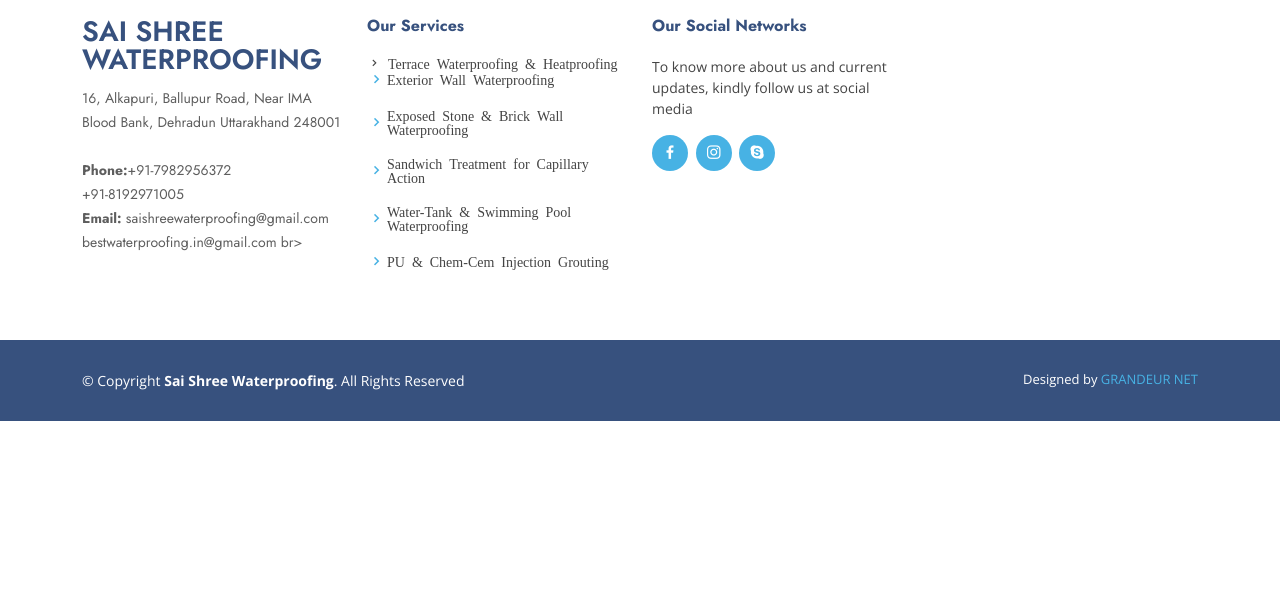
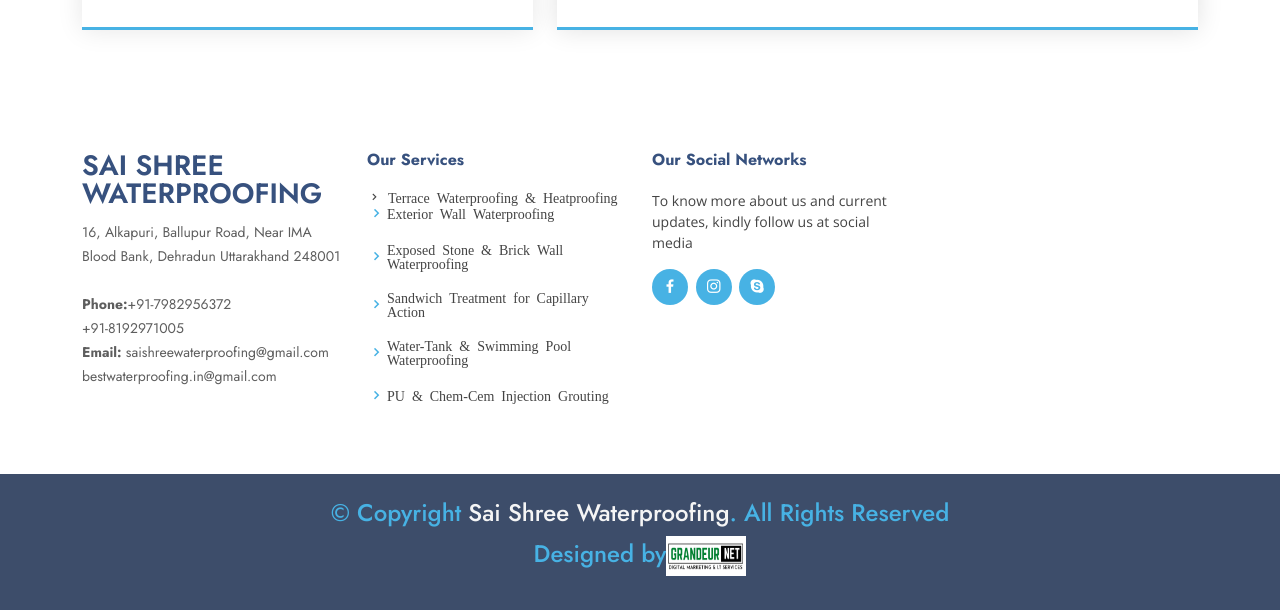
Before and after one commit to K-a-j-a-l/Sai-Shree-Waterproofing, a plain HTML site: page contact.html in a window 1280 px wide. Shown: the part 1014-1624 px from the top of the page. Before the commit the page ends 1435 px from the top, so only its background shows below. Drawn offline with nearby package versions, Linux system fonts and the light colour scheme.

Commit message:
Fix changes

```diff
--- a/assets/css/style.css
+++ b/assets/css/style.css
@@ -1878,6 +1878,19 @@
     transition: 0.3s;
 }
 
+.Design-section {
+    background-color: #3D4D6A;
+    color: #47b2e4;
+    padding: 2% 2%;
+    text-align: center;
+    display: flex;
+    justify-content: space-evenly
+}
+
+.Design-section h1 {
+    font-size: 150%;
+}
+
 @media (max-width: 768px) {
     #footer .footer-bottom {
         padding-top: 20px;
--- a/contact.html
+++ b/contact.html
@@ -27,11 +27,11 @@
 
     <!-- Template Main CSS File -->
     <link href="assets/css/style.css" rel="stylesheet">
-    <title>Sai waterproofing</title>
+    <title>Sai Shree waterproofing</title>
 </head>
 
 <body>
-    <header id="header" class="fixed-top" style="background:#3D4D6A">
+    <header id="header" style="background:#3D4D6A">
         <div class="container d-flex align-items-center">
             <a class="logo me-auto" href="index.html">
                 <img src="assets/img/Sai Shree Waterproofing Logo.jpg" class="responsive">
@@ -39,10 +39,10 @@
             </a>
             <nav id="navbar" class="navbar">
                 <ul>
-                    <li><a class="nav-link scrollto active" href="index.html">Home</a></li>
+                    <li><a class="nav-link scrollto" href="index.html">Home</a></li>
                     <li><a class="nav-link scrollto" href="About.html">About</a></li>
                     <li><a class="nav-link scrollto" href="Service.html">Services</a></li>
-                    <li><a class="nav-link scrollto" href="contact.html">Contact</a></li>
+                    <li><a class="nav-link scrollto active" href="contact.html">Contact</a></li>
                     <li><a class="nav-link scrollto" href="teams.html">Testimonials</a></li>
                     <li><a class="getstarted scrollto" href="contact.html">Get Started</a></li>
                 </ul>
@@ -144,7 +144,7 @@
                             <br><br>
                             <strong>Phone:</strong>+91-7982956372<br> +91-8192971005
                             <br>
-                            <strong>Email:</strong> saishreewaterproofing@gmail.com<br> bestwaterproofing.in@gmail.com br>
+                            <strong>Email:</strong> saishreewaterproofing@gmail.com<br> bestwaterproofing.in@gmail.com
                         </p>
                     </div>
 
@@ -174,21 +174,17 @@
                 </div>
             </div>
         </div>
-
-        <div class="container footer-bottom clearfix">
-            <div class="copyright">
-                &copy; Copyright <strong><span>Sai Shree Waterproofing</span></strong>. All Rights Reserved
-            </div>
-            <div class="credits">
-                <!-- All the links in the footer should remain intact. -->
-                <!-- You can delete the links only if you purchased the pro version. -->
-                <!-- Licensing information: https://bootstrapmade.com/license/ -->
-                <!-- Purchase the pro version with working PHP/AJAX contact form: https://bootstrapmade.com/arsha-free-bootstrap-html-template-corporate/ -->
-                Designed by <a href="https://bootstrapmade.com/">GRANDEUR NET</a>
-            </div>
-        </div>
     </footer>
     <!-- End Footer -->
+
+    <!--Design Section begins-->
+    <div class="row Design-section">
+        <h1>© Copyright<span style="color:whitesmoke;"> Sai Shree Waterproofing</span>. All Rights Reserved</h1>
+        <h1>
+            Designed by<span style="color:whitesmoke;"><img src="assets/img/logo.png" height="40px" width="80px"></span>
+        </h1>
+    </div>
+    <!--Design section ends-->
     <!-- Vendor JS Files -->
     <script src="assets/vendor/aos/aos.js"></script>
     <script src="assets/vendor/bootstrap/js/bootstrap.bundle.min.js"></script>
```
Also changed, not shown: About.html (+13 -19 lines), Service.html (+13 -18 lines), index.html (+10 -16 lines), teams.html (+17 -17 lines), assets/img/logo.png (added).
